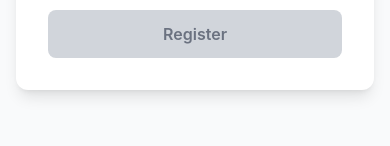
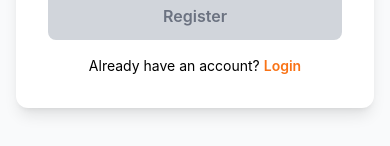
Before and after one commit to vijju1410/grabbie, a React (Create React App) app in the folder frontend/: page /register in a window 390 px wide. Shown: the part 743-889 px from the top of the page. Built offline with nearby package versions, Linux system fonts and the light colour scheme; no server answers.

Commit message:
mobile menu done

```diff
--- a/frontend/src/pages/RegisterPage.jsx
+++ b/frontend/src/pages/RegisterPage.jsx
@@ -1,6 +1,8 @@
 import React, { useState, useEffect } from "react";
 import axios from "axios";
 import { useNavigate } from "react-router-dom";
+import { Link } from "react-router-dom";
+
 const API = process.env.REACT_APP_API_URL;
 
 const RegisterPage = () => {
@@ -303,6 +305,16 @@
             Register
           </button>
         </form>
+        <p className="text-center text-sm mt-4">
+  Already have an account?{" "}
+  <Link
+    to="/login"
+    className="text-orange-500 font-semibold hover:underline"
+  >
+    Login
+  </Link>
+</p>
+
       </div>
     </div>
   );
```
